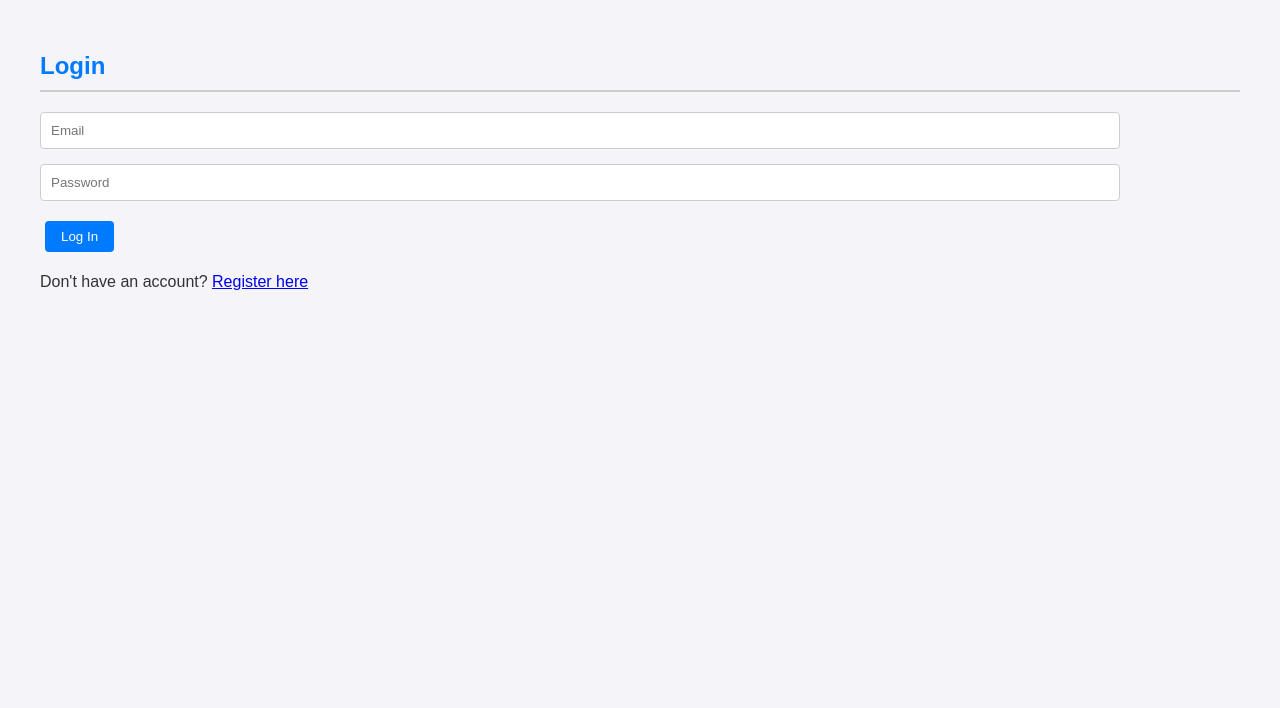
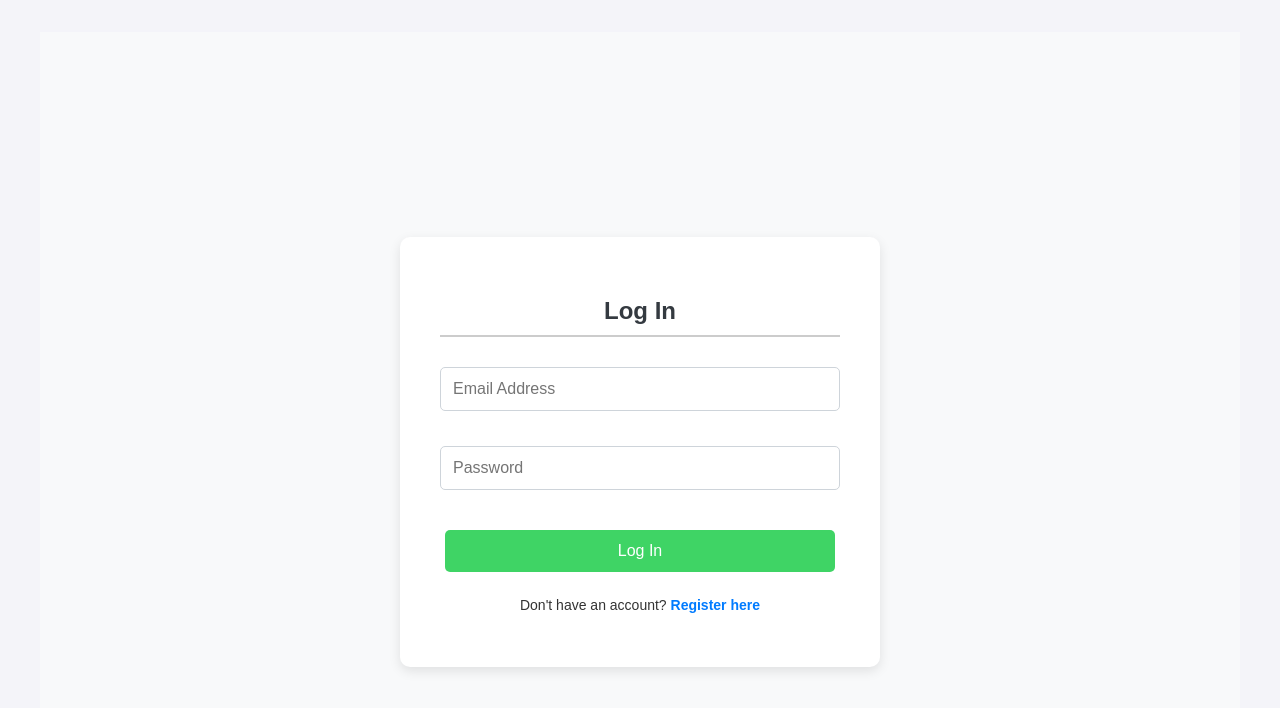
Before and after one commit to i1rakesh/file-sharing-frontend, a React app: page /login in a window 1280 px wide. Shown: the top 708 px of the page. Built offline with nearby package versions, Linux system fonts and the light colour scheme; the HTML template or start-up script is replaced by a standard one.

Commit message:
final UI improvements and small tweaks

```diff
--- a/src/Pages/Login.jsx
+++ b/src/Pages/Login.jsx
@@ -1,36 +1,129 @@
+import React, { useState } from "react";
+import { useAuth } from "../context/AuthContext";
+import { useNavigate, Link } from "react-router-dom";
 
-import React, { useState } from 'react';
-import { useAuth } from '../context/AuthContext';
-import { useNavigate, Link } from 'react-router-dom';
+const containerStyle = {
+  display: "flex",
+  justifyContent: "center",
+  alignItems: "center",
+  minHeight: "100vh",
+  backgroundColor: "#f8f9fa",
+  padding: "20px",
+};
+
+const cardStyle = {
+  backgroundColor: "white",
+  padding: "40px",
+  borderRadius: "10px",
+  boxShadow: "0 4px 12px rgba(0, 0, 0, 0.1)",
+  width: "100%",
+  maxWidth: "400px",
+  textAlign: "center",
+};
+
+const titleStyle = {
+  marginBottom: "25px",
+  color: "#343a40",
+};
+
+const formStyle = {
+  display: "flex",
+  flexDirection: "column",
+  gap: "15px",
+};
+
+const inputStyle = {
+  padding: "12px",
+  border: "1px solid #ced4da",
+  borderRadius: "5px",
+  fontSize: "16px",
+  width: "100%",
+  boxSizing: "border-box",
+};
+
+const buttonStyle = {
+  padding: "12px",
+  backgroundColor: "#3fd465",
+  color: "white",
+  border: "none",
+  borderRadius: "5px",
+  fontSize: "16px",
+  cursor: "pointer",
+  marginTop: "10px",
+  transition: "background-color 0.2s",
+};
+
+const linkTextStyle = {
+  marginTop: "20px",
+  fontSize: "14px",
+};
+
+const linkStyle = {
+  color: "#007bff",
+  textDecoration: "none",
+  fontWeight: "bold",
+};
+
+const notificationContainerStyle = (isVisible, isSuccess) => ({
+  position: "fixed",
+  bottom: "20px",
+  left: "50%",
+  transform: "translateX(-50%)",
+  backgroundColor: isSuccess ? "#28a745" : "#dc3545", // Green for success, Red for error
+  color: "white",
+  padding: "15px 30px",
+  borderRadius: "8px",
+  boxShadow: "0 4px 12px rgba(0, 0, 0, 0.2)",
+  opacity: isVisible ? 1 : 0,
+  transition: "opacity 0.5s, transform 0.5s",
+  zIndex: 1000,
+  pointerEvents: "none", // Allows clicking through when hidden
+});
 
 const Login = () => {
-    const [email, setEmail] = useState('');
-    const [password, setPassword] = useState('');
+  const [email, setEmail] = useState("");
+  const [password, setPassword] = useState("");
   const { login } = useAuth();
+  const [notification, setNotification] = useState({
+    message: "",
+    type: "",
+    visible: false,
+  });
   const navigate = useNavigate();
+
+  const showNotification = (message, type) => {
+    setNotification({ message, type, visible: true });
+    // Hide notification after 3 seconds
+    setTimeout(() => {
+      setNotification((prev) => ({ ...prev, visible: false }));
+    }, 3000);
+  };
 
   const handleSubmit = async (e) => {
     e.preventDefault();
     try {
       await login(email, password);
-            alert('Login successful!');
-            navigate('/');
+      showNotification("Login successful!", "success");
+      setTimeout(() => navigate("/"), 500);
     } catch (error) {
       console.error(error);
-            alert('Login failed: ' + (error.response?.data?.message || 'Server error'));
+      const errorMessage = error.response?.data?.message || "Server error";
+      showNotification(`Login failed: ${errorMessage}`, "error");
     }
   };
 
   return (
-        <div>
-            <h2>Login</h2>
-            <form onSubmit={handleSubmit}>
+    <div style={containerStyle}>
+      <div style={cardStyle}>
+        <h2 style={titleStyle}>Log In</h2>
+        <form onSubmit={handleSubmit} style={formStyle}>
           <input
             type="email"
             value={email}
             onChange={(e) => setEmail(e.target.value)}
-                    placeholder="Email"
+            placeholder="Email Address"
             required
+            style={inputStyle}
           />
           <input
             type="password"
@@ -38,12 +131,28 @@ const Login = () => {
             onChange={(e) => setPassword(e.target.value)}
             placeholder="Password"
             required
+            style={inputStyle}
           />
-                <button type="submit">Log In</button>
+          <button type="submit" style={buttonStyle}>
+            Log In
+          </button>
         </form>
-            <p>
-                Don't have an account? <Link to="/register">Register here</Link>
+        <p style={linkTextStyle}>
+          Don't have an account?{" "}
+          <Link to="/register" style={linkStyle}>
+            Register here
+          </Link>
         </p>
+      </div>
+
+      <div
+        style={notificationContainerStyle(
+          notification.visible,
+          notification.type === "success"
+        )}
+      >
+        {notification.message}
+      </div>
     </div>
   );
 };
--- a/src/Pages/Register.jsx
+++ b/src/Pages/Register.jsx
@@ -1,12 +1,73 @@
+import React, { useState } from "react";
+import { useAuth } from "../context/AuthContext";
+import { useNavigate, Link } from "react-router-dom";
 
-import React, { useState } from 'react';
-import { useAuth } from '../context/AuthContext';
-import { useNavigate, Link } from 'react-router-dom';
+const containerStyle = {
+  display: "flex",
+  justifyContent: "center",
+  alignItems: "center",
+  minHeight: "100vh",
+  backgroundColor: "#f8f9fa",
+  padding: "20px",
+};
+
+const cardStyle = {
+  backgroundColor: "white",
+  padding: "40px",
+  borderRadius: "10px",
+  boxShadow: "0 4px 12px rgba(0, 0, 0, 0.1)",
+  width: "100%",
+  maxWidth: "400px",
+  textAlign: "center",
+};
+
+const titleStyle = {
+  marginBottom: "25px",
+  color: "#343a40",
+};
+
+const formStyle = {
+  display: "flex",
+  flexDirection: "column",
+  gap: "15px",
+};
+
+const inputStyle = {
+  padding: "12px",
+  border: "1px solid #ced4da",
+  borderRadius: "5px",
+  fontSize: "16px",
+  width: "100%",
+  boxSizing: "border-box",
+};
+
+const buttonStyle = {
+  padding: "12px",
+  backgroundColor: "#3fd465",
+  color: "white",
+  border: "none",
+  borderRadius: "5px",
+  fontSize: "16px",
+  cursor: "pointer",
+  marginTop: "10px",
+  transition: "background-color 0.2s",
+};
+
+const linkTextStyle = {
+  marginTop: "20px",
+  fontSize: "14px",
+};
+
+const linkStyle = {
+  color: "#007bff",
+  textDecoration: "none",
+  fontWeight: "bold",
+};
 
 const Register = () => {
-    const [name, setName] = useState('');
-    const [email, setEmail] = useState('');
-    const [password, setPassword] = useState('');
+  const [name, setName] = useState("");
+  const [email, setEmail] = useState("");
+  const [password, setPassword] = useState("");
   const { register } = useAuth();
   const navigate = useNavigate();
 
@@ -14,31 +75,37 @@ const Register = () => {
     e.preventDefault();
     try {
       await register(name, email, password);
-            alert('Registration successful! You are now logged in.');
-            navigate('/');
+      alert("Registration successful! You are now logged in.");
+      navigate("/");
     } catch (error) {
       console.error(error);
-            alert('Registration failed: ' + (error.response?.data?.message || 'Server error'));
+      alert(
+        "Registration failed: " +
+          (error.response?.data?.message || "Server error")
+      );
     }
   };
 
   return (
-        <div>
-            <h2>Register</h2>
-            <form onSubmit={handleSubmit}>
+    <div style={containerStyle}>
+      <div style={cardStyle}>
+        <h2 style={titleStyle}>Register</h2>
+        <form onSubmit={handleSubmit} style={formStyle}>
           <input
             type="text"
             value={name}
             onChange={(e) => setName(e.target.value)}
-                    placeholder="Name"
+            placeholder="Full Name"
             required
+            style={inputStyle}
           />
           <input
             type="email"
             value={email}
             onChange={(e) => setEmail(e.target.value)}
-                    placeholder="Email"
+            placeholder="Email Address"
             required
+            style={inputStyle}
           />
           <input
             type="password"
@@ -46,12 +113,19 @@ const Register = () => {
             onChange={(e) => setPassword(e.target.value)}
             placeholder="Password"
             required
+            style={inputStyle}
           />
-                <button type="submit">Register</button>
+          <button type="submit" style={buttonStyle}>
+            Register
+          </button>
         </form>
-            <p>
-                Already have an account? <Link to="/login">Login here</Link>
+        <p style={linkTextStyle}>
+          Already have an account?{" "}
+          <Link to="/login" style={linkStyle}>
+            Login here
+          </Link>
         </p>
+      </div>
     </div>
   );
 };
--- a/src/components/FileList.jsx
+++ b/src/components/FileList.jsx
@@ -126,7 +126,7 @@ const FileList = ({ files, onShare, onFileDeleted, onAuditLog }) => {
                                 <td style={baseCellStyle} title={file.fileType.split('/')[1]?.toUpperCase()} >{truncateFilename(file.fileType.split('/')[1]?.toUpperCase(), 15) || 'FILE'}</td>
                                 <td style={baseCellStyle}>{formatFileSize(file.fileSize)}</td>
 
-                                <td style={{ ...baseCellStyle, fontWeight: isOwner ? '600' : '400', color: isOwner ? '#007bff' : '#333' }}>
+                                <td style={{ ...baseCellStyle, fontWeight: isOwner ? '600' : '400', color: isOwner ? '#3fd465' : '#333' }}>
                                     {isOwner ? 'You (Owner)' : 'Shared'}
                                 </td>
 
@@ -135,7 +135,7 @@ const FileList = ({ files, onShare, onFileDeleted, onAuditLog }) => {
                                 <td style={baseCellStyle}>
                                     <button
                                         onClick={() => handleDownload(file)}
-                                        style={{ ...actionButtonStyle, backgroundColor: '#007bff' }}
+                                        style={{ ...actionButtonStyle, backgroundColor: '#3fd465' }}
                                     >
                                         Download
                                     </button>
--- a/src/components/FileUploader.jsx
+++ b/src/components/FileUploader.jsx
@@ -114,7 +114,7 @@ const Uploader = ({ onUploadSuccess }) => {
     // --- STYLING ---
     const dropzoneStyle = {
         padding: '20px',
-        border: `2px dashed ${isDragActive ? '#007bff' : '#ccc'}`,
+        border: `2px dashed ${isDragActive ? '#3fd465' : '#ccc'}`,
         borderRadius: '8px',
         textAlign: 'center',
         cursor: 'pointer',
@@ -133,7 +133,7 @@ const Uploader = ({ onUploadSuccess }) => {
 
     const chipStyle = {
         padding: '8px 12px',
-        backgroundColor: '#007bff',
+        backgroundColor: '#3fd465',
         color: 'white',
         borderRadius: '16px',
         display: 'flex',
--- a/src/components/SharingModal.jsx
+++ b/src/components/SharingModal.jsx
@@ -156,7 +156,7 @@ const SharingModal = ({ file, onClose }) => {
                     )}
                 </div>
 
-                {message && <p style={{ marginTop: '15px', color: loading ? '#007bff' : (message.includes('failed') ? 'red' : 'green') }}>{message}</p>}
+                {message && <p style={{ marginTop: '15px', color: loading ? '#3fd465' : (message.includes('failed') ? 'red' : 'green') }}>{message}</p>}
             </div>
         </div>
     );
--- a/src/index.css
+++ b/src/index.css
@@ -19,7 +19,7 @@ button {
     margin: 5px;
     border: none;
     border-radius: 4px;
-    background-color: #007bff;
+    background-color: #3fd465;
     color: white;
     transition: background-color 0.3s;
 }
@@ -41,7 +41,7 @@ input[type="password"] {
 }
 
 h2 {
-    color: #007bff;
+    color: #3fd465;
     border-bottom: 2px solid #ccc;
     padding-bottom: 10px;
     margin-bottom: 20px;
```
Lines whose indentation alone changed are shown as unchanged.
